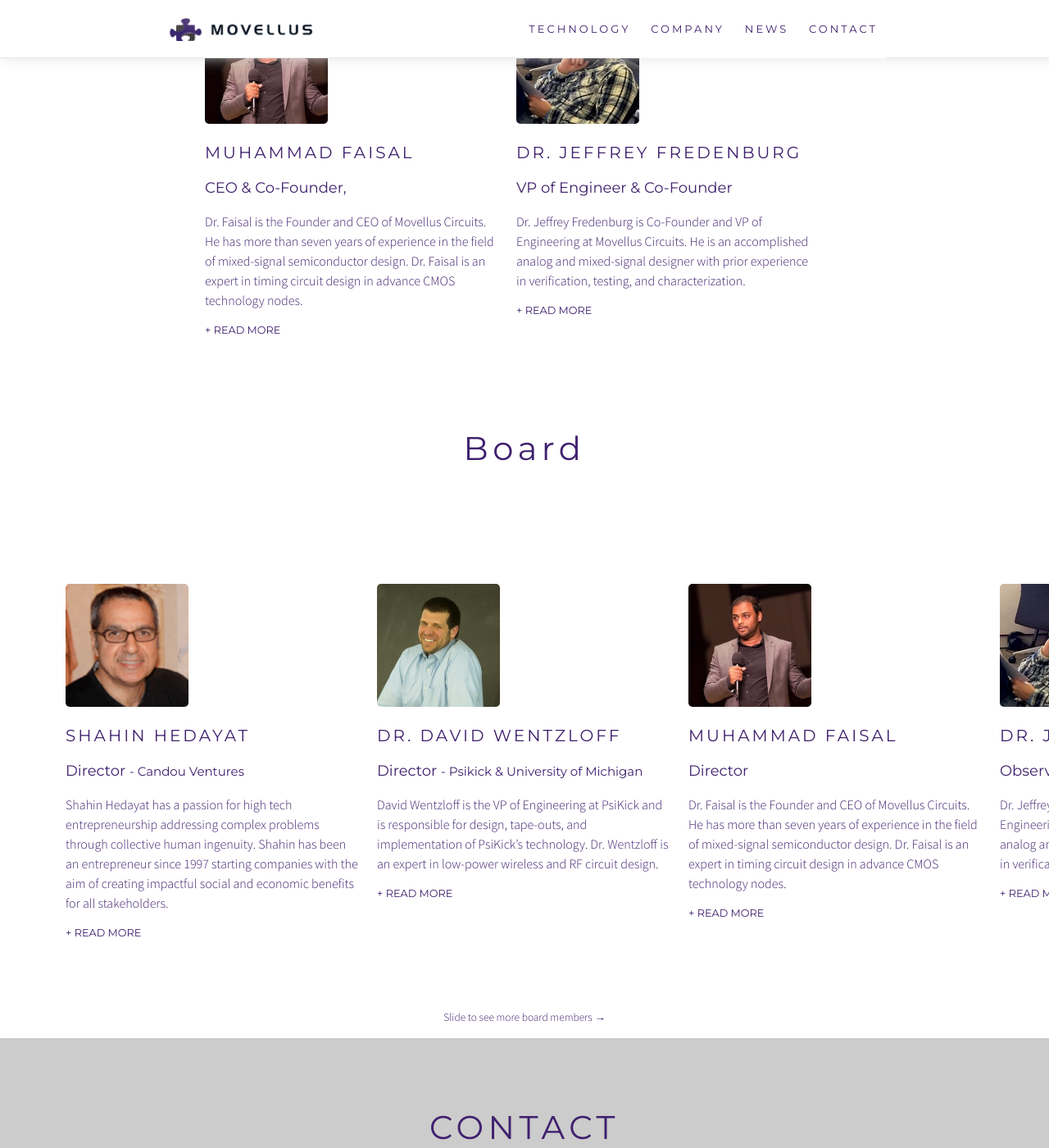
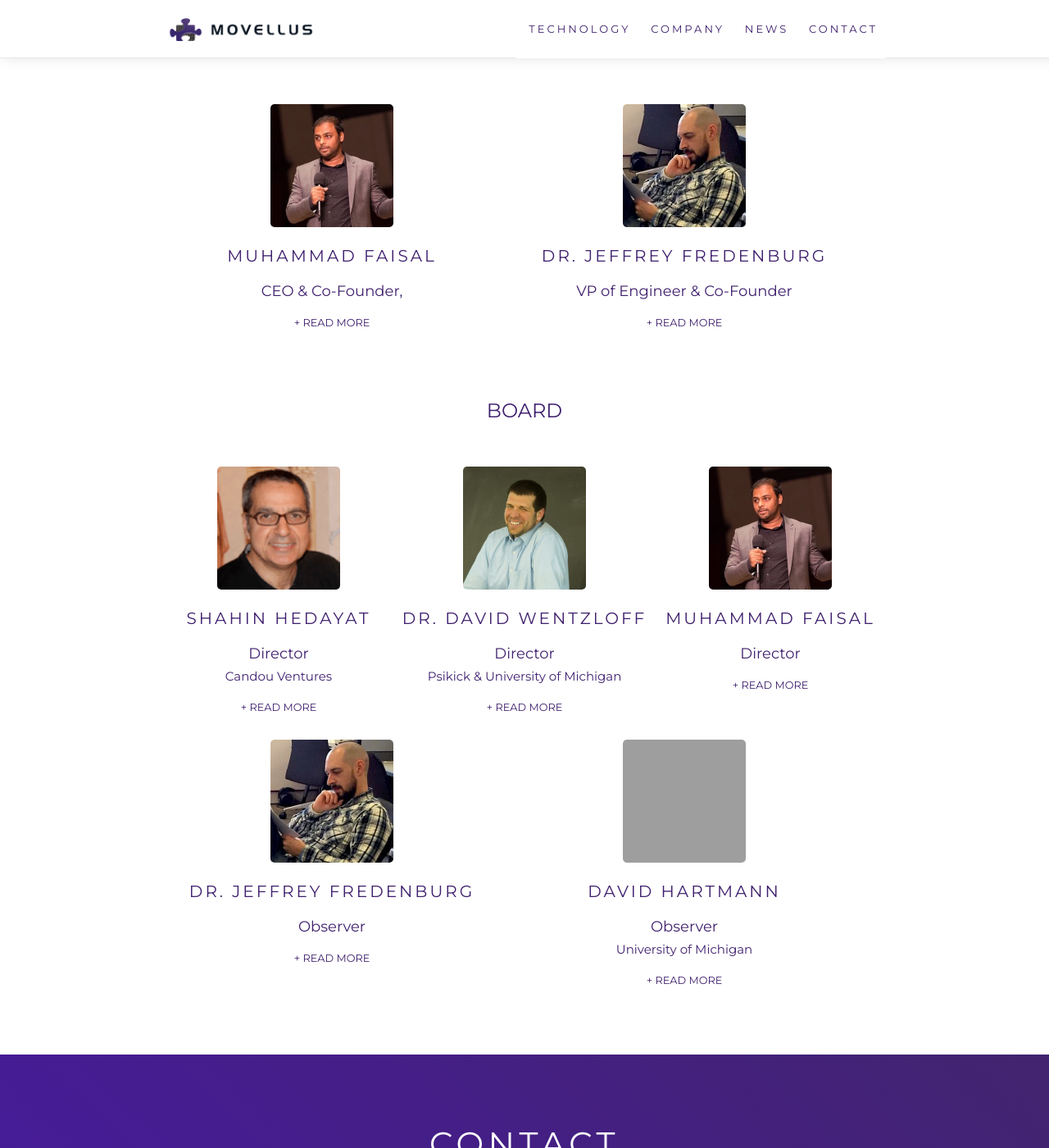
Before and after one commit to zaghmout/movellus, a Jekyll site: the page built from index.html, in a window 1280 px wide and 1400 px high, scrolled down 6216 px. Shown: the whole window at 82% size. Built offline with Jekyll 4.4.1, drawn with Linux system fonts in a browser that asks for light colours; nearby versions of some CDN libraries; grey boxes are pictures that could not be loaded.

Commit message:
Single Page Layout Desktop + animated headers, resolve #1

```diff
--- a/_sass/_layout.scss
+++ b/_sass/_layout.scss
@@ -788,7 +788,7 @@
         }
     }
 
-    #directors {
+    .directors {
         margin-left: 20px !important;
     }
 
@@ -838,9 +838,11 @@
         letter-spacing: $medium-kerning * 2 / 3;
     }
 
-    max-width: 360px;
-    float: left;
-    font-family: $strong-font-family;
+    font-family: "Montserrat", sans-serif;
+    flex-grow: 1;
+    width: calc(100% * (1/3) - 10px - 1px);
+    display: inline-block;
+    max-width: 430px;
 
     .avatar-holder{
 
@@ -849,6 +851,8 @@
             width: 150px;
             height: 150px;
             padding: 0 !important;
+            display: block;
+            margin: 0 auto;
         }
     }
 
@@ -856,9 +860,11 @@
         margin-top: 20px;
         letter-spacing: $medium-kerning;
         font-size: 20px;
+        text-align: center;
     }
     h3{
         font-size: 18px;
+        text-align: center;
     }
 
     p{
@@ -867,15 +873,11 @@
         max-width: 400px;
     }
 
-    &:not(.align-right){
-        padding-left: 20px;
-    }
-
     a{
         font-size: $base-font-size * 0.8;
         display: block;
         width: 100%;
-
+        text-align: center;
     }
 }
 
@@ -906,14 +908,15 @@
     margin-bottom: 60px;
 }
 
-#directors{
+.directors{
     @include media-query(600px) {
         margin-left: 5px !important;
     }
 
-    margin: 60px 0 20px 60px;
-    width: 2000px;
-    display:inline-block;
+    width: 900px;
+    display: flex;
+    margin: 50px auto;
+    flex-wrap: wrap;
 
 }
 .scroll-x{
@@ -1399,7 +1402,11 @@
     margin-top: -60px;
     margin-bottom: 60px;
 }
-
+.subheading{
+  font-family: 'Montserrat';
+  text-align: center;
+  margin-top: 40px;
+}
 @media(max-width: 800px){
 
     .flexbox-container{
@@ -1444,3 +1451,38 @@
   margin: 0 auto;
   padding: 0.25em 0.625em;
 }
+
+.header-bg{
+  color: white;
+
+  background: linear-gradient(224deg, #402665, #4b13bb, #5117b2, #8609aa);
+  background-size: 600% 600%;
+
+  -webkit-animation: movellus 15s ease infinite;
+  -moz-animation: movellus 15s ease infinite;
+  animation: movellus 15s ease infinite;
+}
+#home-banner{
+  background: url('/images/bg-puzz-min.png'), linear-gradient(224deg, #402665, #311c3f, #5117b2);
+  background-size: 600%, 600% 600%;
+
+  -webkit-animation: movellus 30s ease infinite;
+  -moz-animation: movellus 30s ease infinite;
+  animation: movellus 30s ease infinite;
+}
+
+@-webkit-keyframes movellus {
+    0%{background-position:0% 94%}
+    50%{background-position:100% 7%}
+    100%{background-position:0% 94%}
+}
+@-moz-keyframes movellus {
+    0%{background-position:0% 94%}
+    50%{background-position:100% 7%}
+    100%{background-position:0% 94%}
+}
+@keyframes movellus {
+    0%{background-position:0% 94%}
+    50%{background-position:100% 7%}
+    100%{background-position:0% 94%}
+}
--- a/index.html
+++ b/index.html
@@ -171,7 +171,7 @@
       </div>
 
       <!-- technology -->
-      <header class="full-width">
+      <header class="full-width header-bg">
         <div class="wrap">
           <h1 class="heading">
               TECHNOLOGY
@@ -266,7 +266,7 @@
 
 
       <!-- history -->
-      <header class="full-width">
+      <header class="full-width header-bg">
         <div class="wrap">
           <h1 class="heading">
               HISTORY
@@ -402,9 +402,8 @@
           </ul>
       </div>
 
-
       <!-- team -->
-      <header class="full-width">
+      <header class="full-width header-bg">
         <div class="wrap">
           <h1 class="heading">
               TEAM
@@ -412,8 +411,10 @@
         </div>
       </header>
 
-      <div class="scroll-x">
-              <div id="directors" style="width: 820px; margin: 0 auto; display: block;">
+      <h2 class="subheading">
+          MANAGEMENT
+      </h2>
+      <div class="directors">
             <!-- MUHAMMAD FAISAL -->
             <div class="person" itemscope itemtype="http://schema.org/Person">
                 <div class="avatar-holder">
@@ -426,10 +427,9 @@
                     CEO &amp; Co-Founder,
                 </h3>
                 <p itemprop="description">
+                  <span class='invisible'>
                     Dr. Faisal is the Founder and CEO of Movellus Circuits. He has more than seven years of experience in the field of mixed-signal semiconductor design. Dr. Faisal is an expert in timing circuit design in advance CMOS technology nodes.
-
                     <br>
-                          <span class='invisible'>
                     -
                     <br>
                     He received a B.S. degree in electrical engineering from the University of Waterloo, Canada, and M.S. and Ph.D. degrees in electrical engineering from the University of Michigan, where he developed Movellus’ innovative technology under the supervision of Dr. David Wentzloff. He has authored over ten technical papers in the filed of mixed-signal design, digital signal processing and nuclear particle detection.
@@ -457,10 +457,9 @@
                     VP of Engineer &amp; Co-Founder
                 </h3>
                 <p itemprop="description">
+                    <span class='invisible'>
                         Dr. Jeffrey Fredenburg is Co-Founder and VP of Engineering at Movellus Circuits. He is an accomplished analog and mixed-signal designer with prior experience in verification, testing, and characterization.
-
                         <br>
-                          <span class='invisible'>
                         -
                         <br>
                         His past research and authorship has primarily focused on ADCs, but has contributed to the design of RF transceivers, novel oscillator designs, and highly integrated SoCs.
@@ -480,15 +479,12 @@
                 </a>
             </div>
         </div>
-          </div>
 
-          <h2 class="heading">
-              Board
+      <h2 class="subheading">
+          BOARD
       </h2>
 
-
-          <div class="scroll-x">
-              <div id="directors">
+      <div class="directors">
               <!-- Shahin -->
               <div class="person" itemscope itemtype="http://schema.org/Person">
                   <div class="avatar-holder">
@@ -498,16 +494,16 @@
                       SHAHIN HEDAYAT
                   </h2>
                   <h3 itemprop="jobtitle">
-                          Director
+                      Director <br>
                       <small>
-                              - Candou Ventures
+                        Candou Ventures
                       </small>
                   </h3>
                   <p itemprop="description">
+
+                    <span class='invisible'>
                       Shahin Hedayat has a passion for high tech entrepreneurship addressing complex problems through collective human ingenuity. Shahin has been an entrepreneur since 1997 starting companies with the aim of creating impactful social and economic benefits for all stakeholders.
-
                       <br>
-                          <span class='invisible'>
                       -
                       <br>
                           Shahin co-founded 4 companies and served various roles as President, CEO, Chairman and Board Member. Those companies are Centillium Communication, Beceem Communication, Enverv and Apixio. Centillium, Beceem and Enverv reached maturation through IPO and acquisitions generating over $4B of shareholder value. Prior to 1997, Shahin held technical and managerial roles at Cirrus Logic for 11 years where he became VP of Engineering of a product line with $90M revenue.
@@ -533,16 +529,15 @@
                       DR. DAVID WENTZLOFF
                   </h2>
                   <h3 itemprop="jobtitle">
-                          Director
+                      Director <br>
                       <small>
-                              - Psikick &#38; University of Michigan
+                        Psikick &#38; University of Michigan
                       </small>
                   </h3>
                   <p itemprop="description">
+                    <span class='invisible'>
                       David Wentzloff is the VP of Engineering at PsiKick and is responsible for design, tape-outs, and implementation of PsiKick’s technology. Dr. Wentzloff is an expert in low-power wireless and RF circuit design.
-
                       <br>
-                          <span class='invisible'>
                       -
                       <br>
                           His research interests include ultra-low power RFICs for energy- and volume-constrained applications, clock generation, and IC techniques to improve synchronization of sensor networks, wireless body area networks, channel modeling, and all-digital phase-locked loops for precision frequency generation. He received a B.S.E. degree in electrical engineering from the University of Michigan, Ann Arbor, and M.S. and Ph.D. degrees in electrical engineering from MIT, where he and Dr. Calhoun first began their collaboration. Since August 2007, he has been on the faculty at the University of Michigan, Ann Arbor, where he is currently an Associate Professor of Electrical Engineering and Computer Science.
@@ -569,10 +564,9 @@
                       Director
                   </h3>
                   <p itemprop="description">
+                    <span class='invisible'>
                       Dr. Faisal is the Founder and CEO of Movellus Circuits. He has more than seven years of experience in the field of mixed-signal semiconductor design. Dr. Faisal is an expert in timing circuit design in advance CMOS technology nodes.
-
                       <br>
-                          <span class='invisible'>
                       -
                       <br>
                           He received a B.S. degree in electrical engineering from the University of Waterloo, Canada, and M.S. and Ph.D. degrees in electrical engineering from the University of Michigan, where he developed Movellus’ innovative technology under the supervision of Dr. David Wentzloff. He has authored over ten technical papers in the filed of mixed-signal design, digital signal processing and nuclear particle detection.
@@ -600,10 +594,9 @@
                       Observer
                   </h3>
                   <p itemprop="description">
+                    <span class='invisible'>
                       Dr. Jeffrey Fredenburg is Co-Founder and VP of Engineering at Movellus Circuits. He is an accomplished analog and mixed-signal designer with prior experience in verification, testing, and characterization.
-
                       <br>
-                          <span class='invisible'>
                       -
                       <br>
                           His past research and authorship has primarily focused on ADCs, but has contributed to the design of RF transceivers, novel oscillator designs, and highly integrated SoCs.
@@ -631,16 +624,15 @@
                       DAVID HARTMANN
                   </h2>
                   <h3 itemprop="jobtitle">
-                          Observer
+                      Observer <br>
                       <small>
-                              - University of Michigan
+                        University of Michigan
                       </small>
                   </h3>
                   <p itemprop="description">
+                    <span class='invisible'>
                       President and founder of Arbor Blue – a service business focused on accelerating early stage business growth. As former President, CEO and founder of Avail Networks – a venture backed broadband equipment company – Dave joined Sycamore Networks upon the sale of ERI to Sycamore in September 2006 where he worked as part of the transistion management team.
-
                       <br>
-                          <span class='invisible'>
                       -
                       <br>
                           Dave holds a part-time appontment as a Mentor In Residence with the University of Michigan Office of Technology Transfer where he works with research and managment professionals forming new business ventures. Dave joined ERI after successfully selling Avail to ERI in July 2003. Leveraging 25 years experience in telecommunications and networking, Dave advised ERI’s executive team on strategic corporate development initiatives, positioning ERI for strategic partnership, selection and engagement of investment banking services, and merger with Sycamore.
@@ -656,22 +648,15 @@
                   </a>
               </div>
           </div>
-          </div>
-              <p style="text-align: center;">
-                  <small>
-                      Slide to see more board members &rarr;
-                  </small>
-              </p>
 
       <!-- contact -->
-      <header class="full-width">
+      <header class="full-width header-bg">
         <div class="wrap">
           <h1 class="heading">
               CONTACT
           </h1>
         </div>
       </header>
-
 
       <div class="cf" id="contact-details" itemscope itemtype="http://schema.org/LocalBusiness">
 
@@ -778,7 +763,6 @@
 
       </div>
 
-
     <script type="text/javascript">
 
       function initMap() {
```
Also changed, not shown: images/covers/team.jpg (renamed from images/covers/nsfg5sjyzgq-tim-gouw.jpg), 19 other files. Lines whose indentation alone changed are shown as unchanged.
